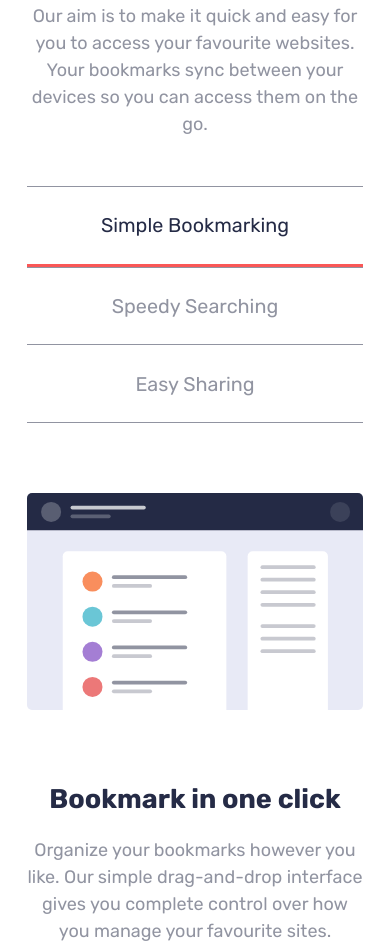
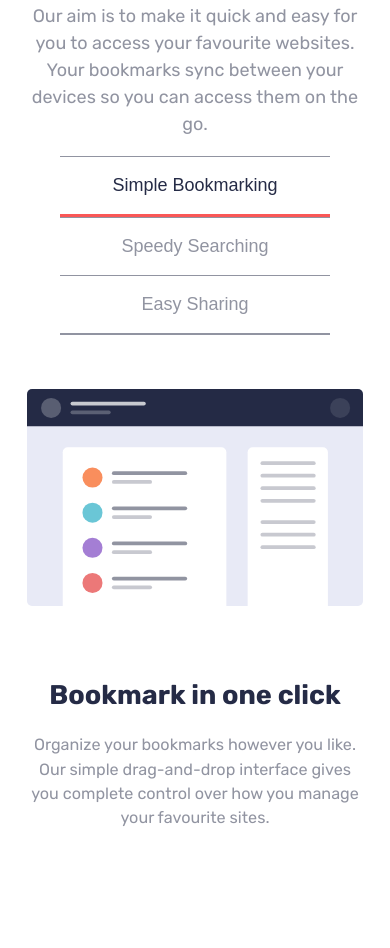
Before and after one commit to omotayobolu/bookmark-landing-page, a plain HTML site: page index.html in a window 390 px wide. Shown: the part 934-1882 px from the top of the page. Drawn offline with nearby package versions, Linux system fonts and the light colour scheme.

Commit message:
More changes

```diff
--- a/index.html
+++ b/index.html
@@ -85,18 +85,18 @@
         </div>
         <div class="tabs">
           <div class="tab-header">
-            <div class="tab-head active">
-              <h4 id="tab1">Simple Bookmarking</h4>
-            </div>
-            <div class="tab-head">
-              <h4 id="tab2">Speedy Searching</h4>
-            </div>
-            <div class="tab-head">
-              <h4 id="tab3">Easy Sharing</h4>
-            </div>
+            <button class="tab-head active" data-id="tab1">
+              Simple Bookmarking
+            </button>
+            <button class="tab-head" data-id="tab2">Speedy Searching</button>
+            <button class="tab-head" data-id="tab3">Easy Sharing</button>
           </div>
           <div class="tab-body">
-            <div class="tab-content active" data-aos="fade-right">
+            <div
+              class="tab-content active"
+              data-id="tab1"
+              data-aos="fade-right"
+            >
               <img src="./images/illustration-features-tab-1.svg" alt="" />
               <div data-aos="fade-left">
                 <h2>Bookmark in one click</h2>
@@ -108,9 +108,9 @@
                 <button class="btn tab-button">More Info</button>
               </div>
             </div>
-            <div class="tab-content">
+            <div class="tab-content" data-id="tab2" data-aos="fade-right">
               <img src="./images/illustration-features-tab-2.svg" alt="" />
-              <div>
+              <div data-aos="fade-left">
                 <h2>Intelligent search</h2>
                 <p>
                   Our powerful search feature will help you find saved sites in
@@ -120,9 +120,9 @@
                 <button class="btn tab-button">More Info</button>
               </div>
             </div>
-            <div class="tab-content">
+            <div class="tab-content" data-id="tab3" data-aos="fade-right">
               <img src="./images/illustration-features-tab-2.svg" alt="" />
-              <div>
+              <div data-aos="fade-left">
                 <h2>Share your bookmarks</h2>
                 <p>
                   Easily share your bookmarks and collections with others.
--- a/script.js
+++ b/script.js
@@ -1,8 +1,9 @@
 const toggle = document.querySelector(".toggle");
 const modal = document.querySelector(".modal");
 const faqs = document.querySelectorAll(".faq");
+const tabs = document.querySelector(".tabs");
+const tabHead = document.querySelectorAll(".tab-head");
 const tabContent = document.querySelectorAll(".tab-content");
-const tabHead = document.querySelectorAll(".tab-head");
 
 toggle.addEventListener("click", () => {
   toggle.classList.toggle("active");
@@ -18,14 +19,24 @@ function closeModal() {
   modal.style.display = "none";
 }
 
+tabs.addEventListener("click", function (e) {
+  const id = e.target.dataset.id;
+  if (id) {
+    tabHead.forEach(function (head) {
+      head.classList.remove("active");
+    });
+    e.target.classList.add("active");
+    // hide other contents
+    tabContent.forEach(function (content) {
+      content.classList.remove("active");
+    });
+    const element = document.getElementById(id);
+    element.classList.add("active");
+  }
+});
+
 faqs.forEach((faq) => {
   faq.addEventListener("click", () => {
     faq.classList.toggle("active");
   });
 });
-
-tabHead.forEach((head) => {
-  head.addEventListener("click", () => {
-    head.classList.toggle("active");
-  });
-});
--- a/styles.css
+++ b/styles.css
@@ -195,65 +195,56 @@ a {
   padding: 0 270px;
 }
 
-.tabs {
-  height: 600px;
-  position: relative;
+.tab-header {
+  display: grid;
+  grid-template-columns: 1fr 1fr 1fr;
+  margin: 0 10%;
+  border-bottom: 2px solid var(--grayish-blue);
 }
 
-.tabs .tab-header {
-  margin-top: 30px;
-  display: flex;
-  align-items: center;
-  justify-content: space-around;
-  border-bottom: 1px solid var(--grayish-blue);
-  border-width: 80%;
-  justify-items: center;
+.tab-head {
+  outline: none;
+  background-color: #fff;
+  color: var(--grayish-blue);
+  padding: 1rem 0;
+  font-size: 1rem;
+  display: block;
+  cursor: pointer;
 }
 
-.tabs .tab-header h4:hover {
-  color: var(--soft-red);
+.tab-head.active {
+  color: var(--very-dark-blue);
+  border-bottom: 3px solid var(--soft-red);
 }
 
-.tabs .tab-header .tab-head {
-  text-align: center;
-  cursor: pointer;
-  color: var(--grayish-blue);
+.tab-body {
+  padding: 3rem 0;
 }
 
-.tabs .tab-header .tab-head.active {
-  color: var(--very-dark-blue);
-  border-bottom: 3px solid var(--soft-red);
-  width: calc(100% / 4);
-  text-align: center;
-}
-
-.tabs .tab-body {
-  position: relative;
-  padding-top: 70px;
-}
-
-.tabs .tab-body .tab-content {
-  position: absolute;
-  transform: scale(0.9);
-  transition: opacity 500ms ease-in-out 0ms, transform 500ms ease-in-out 0ms;
-  overflow: hidden;
+.tab-content {
   display: none;
 }
 
-.tab-body .tab-content img {
-  max-width: 100%;
-  z-index: 2;
-}
-
-.tabs .tab-body .tab-content > div {
-  padding: 50px 0 0 100px;
-}
-
-.tabs .tab-body .tab-content.active {
-  transform: scale(1);
+.tab-content.active {
   display: block;
   display: flex;
   flex-direction: row;
+}
+
+.tab-content img {
+  max-width: 100%;
+}
+
+.tab-content > div {
+  padding: 3rem 4rem;
+}
+
+.tab-content > div p {
+  font-size: 0.9rem;
+}
+
+.btn.tab-button {
+  box-shadow: none;
 }
 
 .tab-button {
@@ -262,6 +253,9 @@ a {
 }
 
 /* Extension */
+#pricing {
+  margin-top: 5rem;
+}
 .extension-content {
   display: grid;
   place-items: center;
@@ -452,6 +446,11 @@ a {
 
 .social {
   margin-right: 40px;
+  cursor: pointer;
+}
+
+.social-two {
+  cursor: pointer;
 }
 
 .modal {
@@ -577,25 +576,25 @@ a {
     padding: 0;
   }
 
-  .tabs .tab-header {
-    flex-direction: column;
+  .tab-header {
+    grid-template-columns: 1fr;
   }
 
-  .tabs .tab-header .tab-head {
+  .tab-head {
     width: 100%;
     max-width: 100%;
     border-top: 1px solid var(--grayish-blue);
   }
 
-  .tabs .tab-header .tab-head.active {
+  .tab-head.active {
     width: 100%;
   }
 
-  .tabs .tab-body .tab-content.active {
+  .tab-content.active {
     flex-direction: column;
   }
 
-  .tabs .tab-body > .tab-content > div {
+  .tab-content > div {
     padding: 50px 0;
     text-align: center;
   }
@@ -604,8 +603,11 @@ a {
     display: none;
   }
 
+  #pricing {
+    margin-top: 0;
+  }
+
   .extension-content {
-    margin-top: 15rem;
     padding: 0;
   }
 
```
